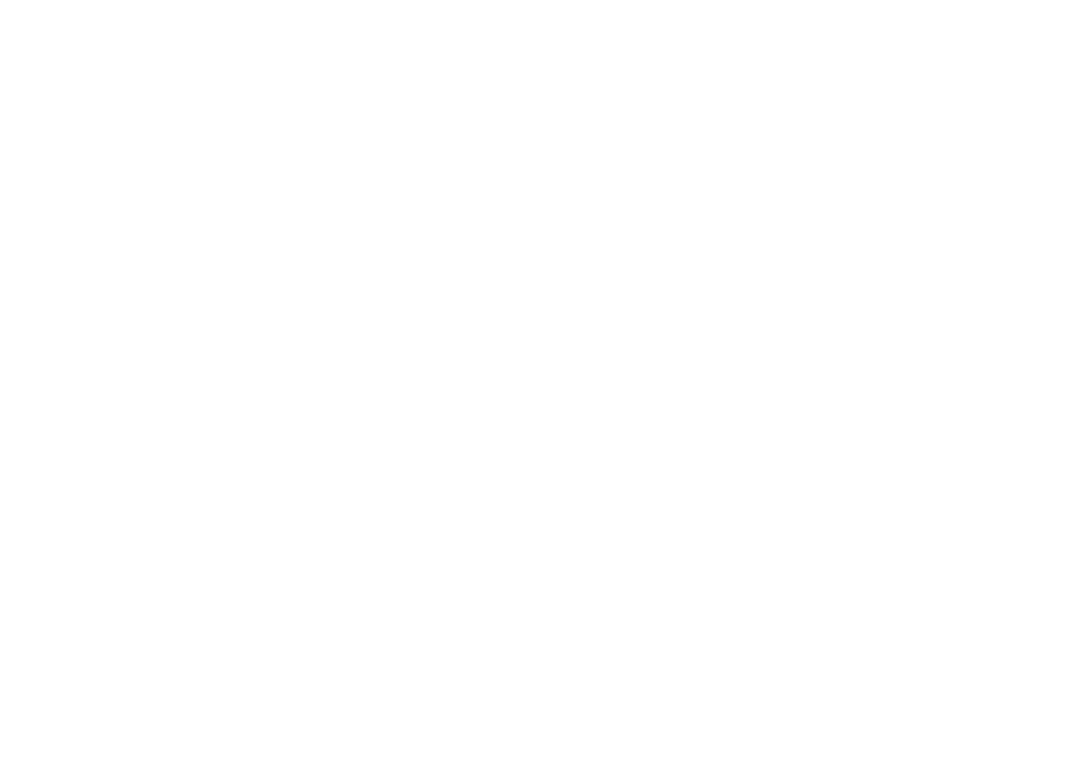
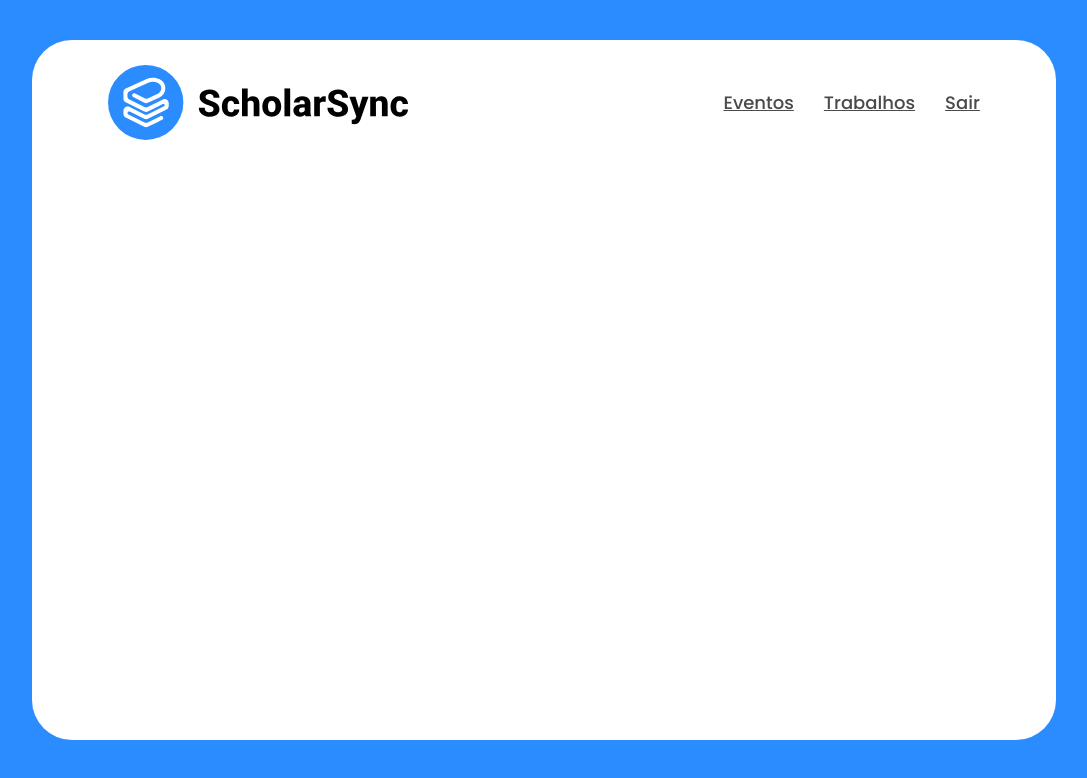
Before and after one commit to LKaio16/scholarsync-react-frontend, a React (Create React App) app: page /home in a window 1280 px wide. Before the commit this address had no page. Shown: the top 778 px of the page, without its empty margins (96-1183 px from the left). Built offline with nearby package versions, Linux system fonts and the light colour scheme; the HTML template or start-up script is replaced by a standard one.

Commit message:
Header criado

```diff
--- a/src/App.js
+++ b/src/App.js
@@ -1,12 +1,13 @@
-
-import React from 'react';
-import { BrowserRouter as Router, Route, Routes } from 'react-router-dom';
-import { AuthProvider } from './context/AuthContext';
-import Login from './pages/Login';
-import Register from './pages/Register';
-import Home from './pages/home';
-import ProtectedRoute from './routes/ProtectedRoute'
-import PublicRoute from './routes/PublicRoute'
+import React from "react";
+import { BrowserRouter as Router, Route, Routes } from "react-router-dom";
+import { AuthProvider } from "./context/AuthContext";
+import Login from "./pages/Login";
+import Register from "./pages/Register";
+import Home from "./pages/home";
+import ProtectedRoute from "./routes/ProtectedRoute";
+import PublicRoute from "./routes/PublicRoute";
+import HomeAluno from "./pages/HomeUser";
+import HomeUser from "./pages/HomeUser";
 
 function App() {
   return (
@@ -14,8 +15,15 @@
       <Router>
         <Routes>
           <Route path="/login" element={<PublicRoute element={<Login />} />} />
-          <Route path="/register" element={<PublicRoute element={<Register />} />} />
+          <Route
+            path="/register"
+            element={<PublicRoute element={<Register />} />}
+          />
           <Route path="/" element={<ProtectedRoute element={<Home />} />} />
+          <Route
+            path="/home"
+            element={<PublicRoute element={<HomeUser />} />}
+          />
         </Routes>
       </Router>
     </AuthProvider>
--- /dev/null
+++ b/src/components/Header/Header.css
@@ -0,0 +1,12 @@
+.header-container .logo {
+  margin-left: 4vw;
+  width: 35%;
+  max-width: 300px;
+}
+
+.header-container {
+  display: flex;
+  align-items: center;
+  justify-content: space-between;
+  margin: 25px;
+}
--- /dev/null
+++ b/src/components/Header/Header.jsx
@@ -0,0 +1,18 @@
+import React, { useState } from "react";
+import "./Header.css";
+import Logo from "../../../src/assets/images/Logo-SchorlarSync.svg";
+
+function Header() {
+  return (
+    <div className="header-container">
+      <img src={Logo} alt="" className="logo" />
+      <div className="header-menu-container">
+        <a href="">Eventos</a>
+        <a href="">Trabalhos</a>
+        <a href="">Sair</a>
+      </div>
+    </div>
+  );
+}
+
+export default Header;
--- /dev/null
+++ b/src/components/HomeAluno/HomeAluno.css
@@ -0,0 +1,39 @@
+.homeAluno-container {
+  display: flex;
+  justify-content: center;
+}
+
+.homeAluno-container .homeAluno {
+  margin-top: 40px;
+  width: 80vw;
+  height: 700px;
+  background-color: white;
+  border-radius: 40px;
+}
+
+.header-menu-container {
+  display: flex;
+  justify-content: space-between;
+  gap: 30px;
+  font-size: 18px;
+  margin-right: 4vw;
+  font-family: "Poppins", sans-serif;
+  font-weight: 500;
+  text-decoration: none;
+}
+
+a {
+  color: #4a4a4a;
+}
+a:link {
+  text-decoration: underline;
+}
+
+a:hover {
+  text-decoration: solid;
+  color: #2a8cff;
+}
+
+a:active {
+  text-decoration: underline;
+}
--- /dev/null
+++ b/src/components/HomeAluno/HomeAluno.jsx
@@ -0,0 +1,15 @@
+import React, { useState } from "react";
+import "./HomeAluno.css";
+import Header from "../Header/Header";
+
+function HomeAluno() {
+  return (
+    <div className="homeAluno-container">
+      <div className="homeAluno">
+        <Header />
+      </div>
+    </div>
+  );
+}
+
+export default HomeAluno;
--- a/src/components/LoginForm/LoginContainer.jsx
+++ b/src/components/LoginForm/LoginContainer.jsx
@@ -9,6 +9,11 @@
   const [password, setPassword] = useState("");
   const { login } = useContext(AuthContext);
   const navigate = useNavigate();
+  const [error, setError] = useState(null);
+
+  const direcionaRegister = (event) => {
+    navigate("/register");
+  };
 
   async function handleSubmit(event) {
     try {
@@ -27,16 +32,15 @@
       };
       const token = response.data.token;
       login(token, usuarioLogado);
-      //   navigate("/");
-      console.log(response);
+      navigate("/");
     } catch (error) {
-      console.log(error);
+      setError(error.response.data);
     }
   }
 
   return {
-    states: { username, password },
-    functions: { setUsername, setPassword, handleSubmit },
+    states: { username, password, error },
+    functions: { setUsername, setPassword, handleSubmit, direcionaRegister },
   };
 }
 
--- a/src/components/LoginForm/LoginForm.css
+++ b/src/components/LoginForm/LoginForm.css
@@ -18,7 +18,7 @@
   align-items: center;
 }
 
-.logo {
+.login-container .logo {
   margin-bottom: 10px;
   width: 48%;
 }
@@ -93,7 +93,7 @@
     padding: 30px;
   }
 
-  .logo {
+  .login-container .logo {
     width: 60%; /* Aumenta o tamanho da logo para melhor visibilidade */
   }
 
@@ -104,12 +104,12 @@
 }
 
 @media (max-width: 480px) {
-  .form-container {
+  .login-container .form-container {
     width: 95%; /* Quase toda a largura da tela */
     border-radius: 25px; /* Ajusta o border-radius para telas menores */
   }
 
-  .logo {
+  .login-container .logo {
     width: 70%;
   }
 
@@ -124,7 +124,7 @@
 }
 
 @media (min-width: 1500px) {
-  .form-container {
+  .login-container .form-container {
     width: 910px;
   }
 }
--- a/src/components/LoginForm/LoginForm.jsx
+++ b/src/components/LoginForm/LoginForm.jsx
@@ -2,12 +2,22 @@
 import "./LoginForm.css";
 import Logo from "../../../src/assets/images/Logo-SchorlarSync.svg";
 import LoginContainer from "./LoginContainer";
+import CircularProgress from "@mui/material/CircularProgress";
+import Alert from "@mui/material/Alert";
 
 function LoginForm() {
   const { states, functions } = LoginContainer();
   return (
     <div className="login-container">
       <div className="form-container">
+        {states.error !== null && (
+          <Alert
+            severity="error"
+            style={{ marginBottom: "20px", borderRadius: "40px" }}
+          >
+            {states.error}
+          </Alert>
+        )}
         <img src={Logo} alt="Logo" className="logo" />{" "}
         <h2 className="title">Entre em sua conta</h2>
         <form className="labels-container" onSubmit={functions.handleSubmit}>
@@ -34,7 +44,8 @@
         <div className="existingUser-container">
           <h4>- OU -</h4>
           <div className="disclaimer">
-            Não possui conta? <a href="">Cadastre-se</a>
+            Não possui conta?{" "}
+            <a onClick={functions.direcionaRegister}>Cadastre-se</a>
           </div>
         </div>
       </div>
--- /dev/null
+++ b/src/components/RegisterForm/RegisterContainer.jsx
@@ -0,0 +1,74 @@
+import React, { useState } from "react";
+import "./RegisterForm.css";
+import axios from "axios";
+import { useNavigate } from "react-router-dom";
+function RegisterContainer() {
+  const [username, setUsername] = useState("");
+  const [name, setName] = useState("");
+  const [password, setPassword] = useState("");
+  const [confirmPassword, setConfirmPassword] = useState("");
+  const [role, setRole] = useState("");
+  const [email, setEmail] = useState("");
+  const [error, setError] = useState(null);
+  const navigate = useNavigate();
+
+  const handleChange = (event) => {
+    setRole(event.target.value);
+  };
+
+  const direcionaLogin = (event) => {
+    navigate("/login");
+  };
+
+  async function handleSubmit(event) {
+    event.preventDefault(); // Isso impedirá o recarregamento da página
+    setError(null);
+
+    if (password !== confirmPassword) {
+      setError("Senhas não são iguais!");
+      return; // Interrompe a função se as senhas não coincidirem
+    }
+
+    try {
+      const response = await axios.post(
+        "http://localhost:8080/api/auth/signup",
+        {
+          username: username,
+          nome: name,
+          password: password,
+          email: email,
+          role: [role],
+        }
+      );
+      console.log(response);
+
+      // Limpar todos os campos após o registro bem sucedido
+      setName("");
+      setEmail("");
+      setPassword("");
+      setConfirmPassword("");
+      setRole("");
+      setUsername("");
+      setError(null);
+    } catch (error) {
+      setError(error.response.data);
+    }
+  }
+
+  return {
+    states: { username, password, name, email, role, confirmPassword, error },
+    functions: {
+      setUsername,
+      setPassword,
+      setConfirmPassword,
+      setName,
+      setEmail,
+      setRole,
+      handleSubmit,
+      handleChange,
+      direcionaLogin,
+    },
+  };
+}
+
+export default RegisterContainer;
--- a/src/components/RegisterForm/RegisterForm.css
+++ b/src/components/RegisterForm/RegisterForm.css
@@ -2,8 +2,9 @@
   font-family: "Poppins", sans-serif;
   display: flex;
   justify-content: center;
-  align-items: center;
   background-color: #2a8cff;
+  height: 100vh;
+  overflow: auto;
 }
 
 .register-container .form-container {
@@ -16,9 +17,10 @@
   flex-direction: column;
   align-items: center;
   margin: 35px 0px 100px 0px;
+  height: fit-content;
 }
 
-.logo {
+.register-container .logo {
   margin-bottom: 10px;
   width: 48%;
 }
@@ -53,7 +55,7 @@
   font-family: "Poppins", sans-serif;
 }
 
-.button-login {
+.button-register {
   width: 100%;
   margin-top: 30px;
   padding: 15px;
@@ -86,14 +88,22 @@
   color: #6ebaff;
 }
 
+a {
+  cursor: pointer;
+}
+
+html {
+  background-color: #2a8cff;
+}
+
 /* Media Queries */
 @media (max-width: 768px) {
-  .form-container {
+  .register-container .form-container {
     width: 80%; /* Aumenta a largura em dispositivos menores */
     padding: 30px;
   }
 
-  .logo {
+  .register-container .logo {
     width: 60%; /* Aumenta o tamanho da logo para melhor visibilidade */
   }
 
@@ -104,12 +114,12 @@
 }
 
 @media (max-width: 480px) {
-  .form-container {
+  .register-container .form-container {
     width: 95%; /* Quase toda a largura da tela */
     border-radius: 25px; /* Ajusta o border-radius para telas menores */
   }
 
-  .logo {
+  .register-container .logo {
     width: 70%;
   }
 
@@ -124,7 +134,7 @@
 }
 
 @media (min-width: 1500px) {
-  .form-container {
+  .register-container .form-container {
     width: 910px;
   }
 }
--- /dev/null
+++ b/src/pages/HomeUser.jsx
@@ -0,0 +1,15 @@
+import React from "react";
+import { useAuth } from "../context/AuthContext";
+import HomeAluno from "../components/HomeAluno/HomeAluno";
+
+const HomeUser = () => {
+  const { user, logout } = useAuth();
+
+  return (
+    <div>
+      <HomeAluno />
+    </div>
+  );
+};
+
+export default HomeUser;
```
Also changed, not shown: src/components/RegisterForm/RegisterForm.jsx (+37 -32 lines).
